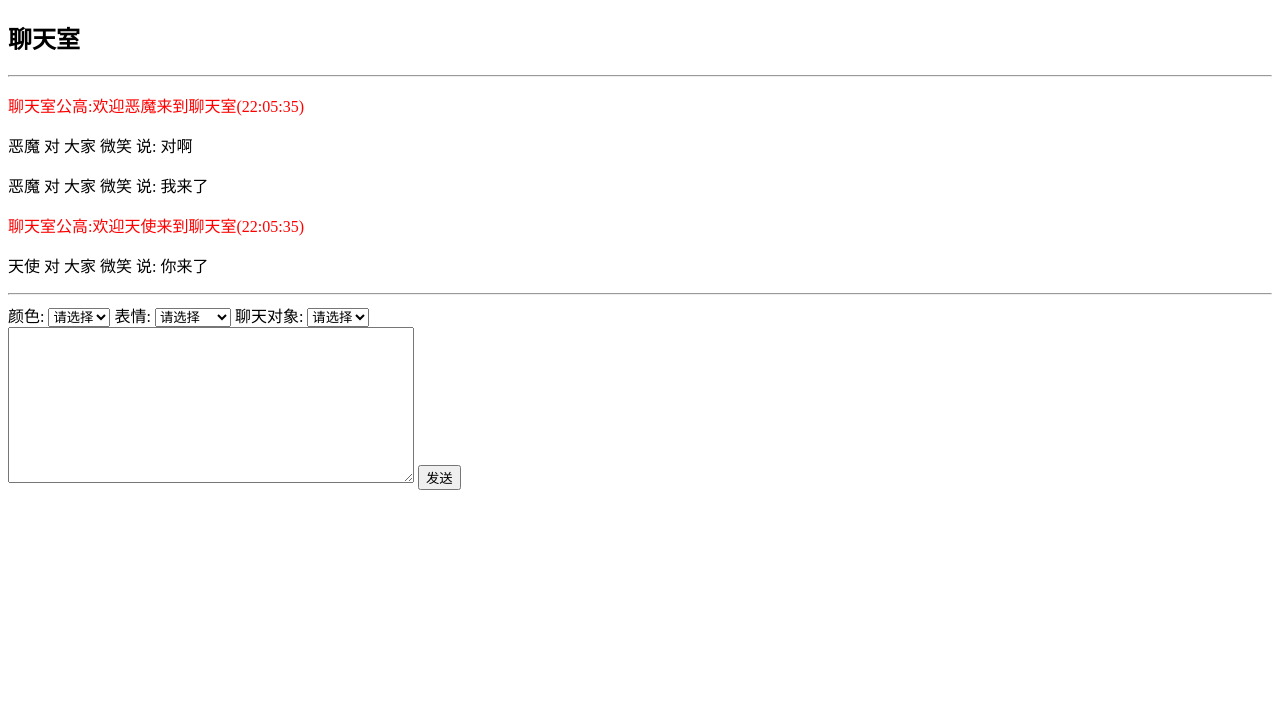
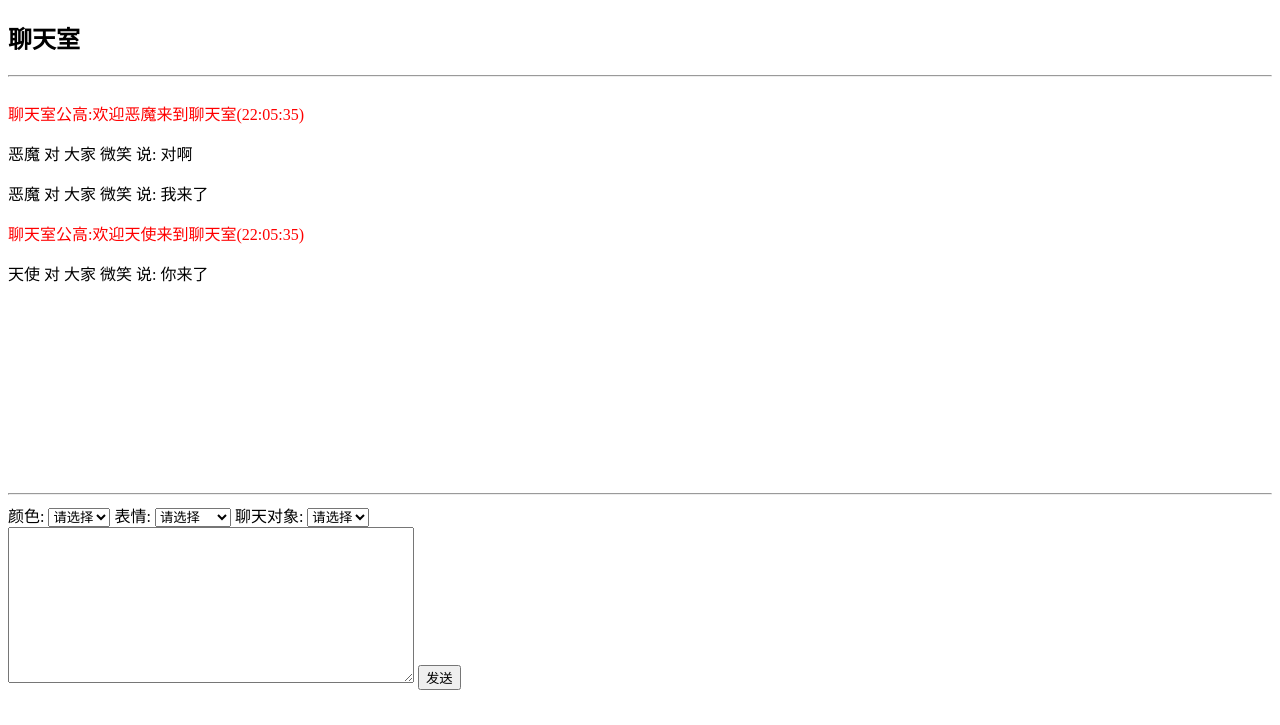
Before and after one commit to 995996812/AJAXlearn, a PHP site: page /talk/index.html in a window 1280 px wide. Shown: the top 725 px of the page. Run offline with PHP 8.4, Linux system fonts and the light colour scheme.

Commit message:
设置消息滚蛋

```diff
--- a/talk/index.html
+++ b/talk/index.html
@@ -38,7 +38,7 @@
 	<div class="top" id="top">
 		<h2>聊天室</h2>
 		<hr />
-		<div id="show_msg">
+		<div id="show_msg" class="show_msg">
 			<p style="color:red">聊天室公高:欢迎恶魔来到聊天室(22:05:35)</p>
 			<p>恶魔&nbsp;对&nbsp;大家&nbsp;微笑&nbsp;说: 对啊</p>
 			<p>恶魔&nbsp;对&nbsp;大家&nbsp;微笑&nbsp;说: 我来了</p>
--- a/talk/talk.css
+++ b/talk/talk.css
@@ -4,3 +4,8 @@
 	font-size: 20px;
 	font-size: 20px;
 }
+
+.show_msg{
+	height: 400px;
+	overflow: auto;
+}
```
